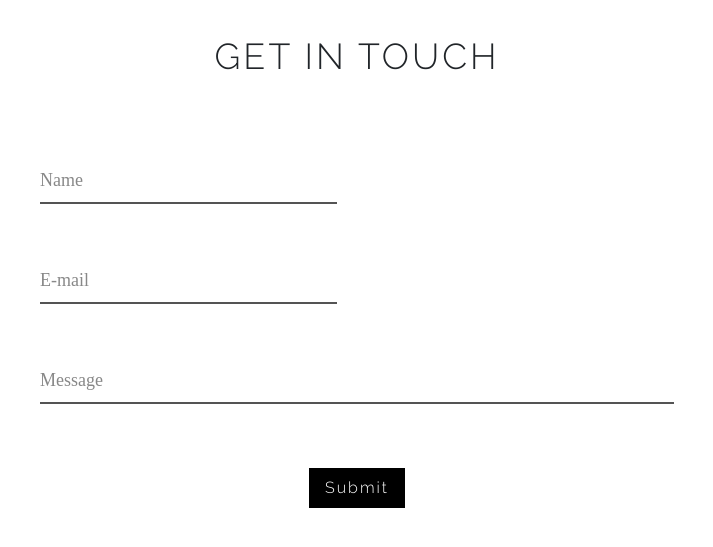
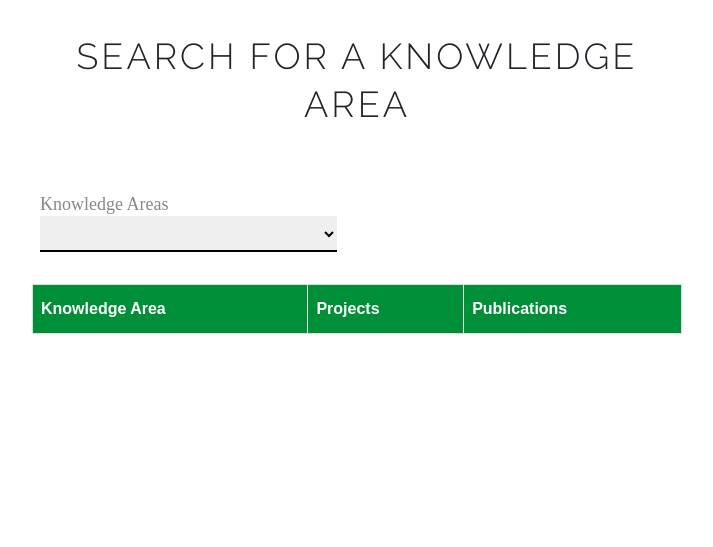
Before and after one commit to johnnyzaet08/BDAvanzadas-Grafos, a Flask app: page /search_by_area in a window 1280 px wide. Shown: the part 104-651 px from the top of the page, without its empty margins (283-996 px from the left). Run offline with Flask 3, Linux system fonts and the light colour scheme; the visitor is signed in with stand-in values (Sample User, id 1); lists and menus that the app fills with data are empty; some libraries are stand-ins or nearby versions; some web fonts are replaced.

Commit message:
[add] Search knowledge areas

```diff
--- a/api.py
+++ b/api.py
@@ -280,6 +280,23 @@ def findPublicationByName(name):
         print(f"An error occurred: {e}")
         socketio.emit("findPublicationByNameAPI/get", e)
 
+@socketio.on("findKnowledgeAPI")
+def findProjectByKnowledge():
+    query = ("MATCH (proyecto:Proyecto) WITH proyecto MATCH (publicacion:Publicacion)<-[:sePublicaEn]-(proyecto) "
+             "RETURN DISTINCT proyecto.area_conocimiento AS area_conocimiento, COLLECT(DISTINCT "
+             "proyecto.titulo_proyecto) AS TItulos_de_Proyectos, COLLECT(DISTINCT publicacion.titulo_publicacion) AS "
+             "Titulos_de_Publicaciones")
+    print(query)
+    try:
+        with get_neo4j_session() as session:
+            resultado = session.run(query)
+            data = resultado.data()
+            json_data = [dict(record) for record in data]
+            socketio.emit("findKnowledgeAPI/get", json_data)
+    except Exception as e:
+        print(f"An error occurred: {e}")
+        socketio.emit("findKnowledgeAPI/get", e)
+
 
 '''
 #############################CONSULTAS#########################################
--- a/app.py
+++ b/app.py
@@ -6,7 +6,6 @@ from api import *
 app = Flask(__name__)
 app.static_folder = "static"
 app.static_url_path = "/static"
-app.run(port=8080)
 app.config["SECRET_KEY"] = "BDA-2023"
 app.config['VALID_PASSWORD'] = 'asd123'
 app.config['VALID_USERNAME'] = 'asd123'
--- /dev/null
+++ b/static/javascript/search_area.js
@@ -0,0 +1,76 @@
+const socket = io.connect('http://localhost:5000');
+socket.on('connect', () => {
+    console.log('Connected to server, search_researchers');
+});
+let knowledge = [{
+    "area_conocimiento": "--",
+    "TItulos_de_Proyectos": "--",
+    "Titulos_de_Publicaciones": "--"
+}];
+let selectedKnowledge = null;
+
+socket.on('findKnowledgeAPI/get', (data) => {
+    const select = document.getElementById('knowledge_area');
+    const optionElement = document.createElement('option');
+    optionElement.value = "--";
+    optionElement.text = "--";
+    select.appendChild(optionElement);
+    data.forEach(element => {
+        const optionElement = document.createElement('option');
+        optionElement.value = element["area_conocimiento"];
+        optionElement.text = element["area_conocimiento"];
+        select.appendChild(optionElement);
+        knowledge.push(element);
+    });
+    console.log(knowledge);
+});
+
+
+function onSelected() {
+    const tabla = document.getElementById("knowledge");
+    const tbody = tabla.getElementsByTagName("tbody")[0];
+    tbody.innerHTML = "";
+    selectedKnowledge = document.getElementById("knowledge_area").value;
+    if (selectedKnowledge === "--") {
+        return;
+    }
+    const knowledge_area = knowledge.find(knowledge => knowledge.area_conocimiento === selectedKnowledge);
+    const fila = document.createElement("tr");
+
+    const knowledge_area_name = document.createElement("td");
+    knowledge_area_name.textContent = knowledge_area.area_conocimiento;
+    fila.appendChild(knowledge_area_name);
+
+    const projects = document.createElement("td");
+    const list_projects = document.createElement("ul");
+    knowledge_area.TItulos_de_Proyectos.forEach(element => {
+        const project = document.createElement("li");
+        project.textContent = element;
+        list_projects.appendChild(project);
+    })
+    projects.appendChild(list_projects);
+    fila.appendChild(projects);
+
+    const publications = document.createElement("td");
+    const list_publications = document.createElement("ul");
+    knowledge_area.Titulos_de_Publicaciones.forEach(element => {
+        const publication = document.createElement("li");
+        publication.textContent = element;
+        list_publications.appendChild(publication);
+    })
+    publications.appendChild(list_publications);
+    fila.appendChild(publications);
+
+    tbody.appendChild(fila);
+
+}
+
+document.addEventListener('DOMContentLoaded', function() {
+    getKnowledge();
+    const select = document.getElementById('knowledge_area');
+    select.addEventListener('change', onSelected);
+});
+
+function getKnowledge() {
+    socket.emit("findKnowledgeAPI");
+}
--- a/templates/search_by_area.html
+++ b/templates/search_by_area.html
@@ -6,32 +6,36 @@
     <html>
 
     <head>
-   <title>Mantenimiento de Investigadores</title>
+        <title>Search for a Knowledge Area</title>
         <link rel="stylesheet" href="{{ url_for('static', filename='css/forms.css') }}">
-   <script src="{{ url_for('static', filename='javascript/form.js') }}"></script>
+        <script src="{{ url_for('static', filename='javascript/search_area.js') }}"></script>
     </head>
+
+
 
     <body>
 
     <section class="get-in-touch">
-      <h1 class="title">Get in touch</h1>
+        <h1 class="title">Search for a Knowledge Area</h1>
         <form class="contact-form row">
             <div class="form-field col x-50">
-            <input id="name" class="input-text js-input" type="text" required>
-            <label class="label" for="name">Name</label>
-         </div>
-         <div class="form-field col x-50">
-            <input id="email" class="input-text js-input" type="email" required>
-            <label class="label" for="email">E-mail</label>
-         </div>
-         <div class="form-field col x-100">
-            <input id="message" class="input-text js-input" type="text" required>
-            <label class="label" for="message">Message</label>
-         </div>
-         <div class="form-field col x-100 align-center">
-            <input class="submit-btn" type="submit" value="Submit">
+                <select id="knowledge_area" class="input-select js-select" required>
+
+                </select>
+                <label class="label" for="knowledge_area">Knowledge Areas</label>
             </div>
         </form>
+        <table id="knowledge">
+            <thead>
+            <tr>
+                <th>Knowledge Area</th>
+                <th>Projects</th>
+                <th>Publications</th>
+            </tr>
+            </thead>
+            <tbody>
+            </tbody>
+        </table>
     </section>
 
     </body>
```
Lines whose indentation alone changed are shown as unchanged.
